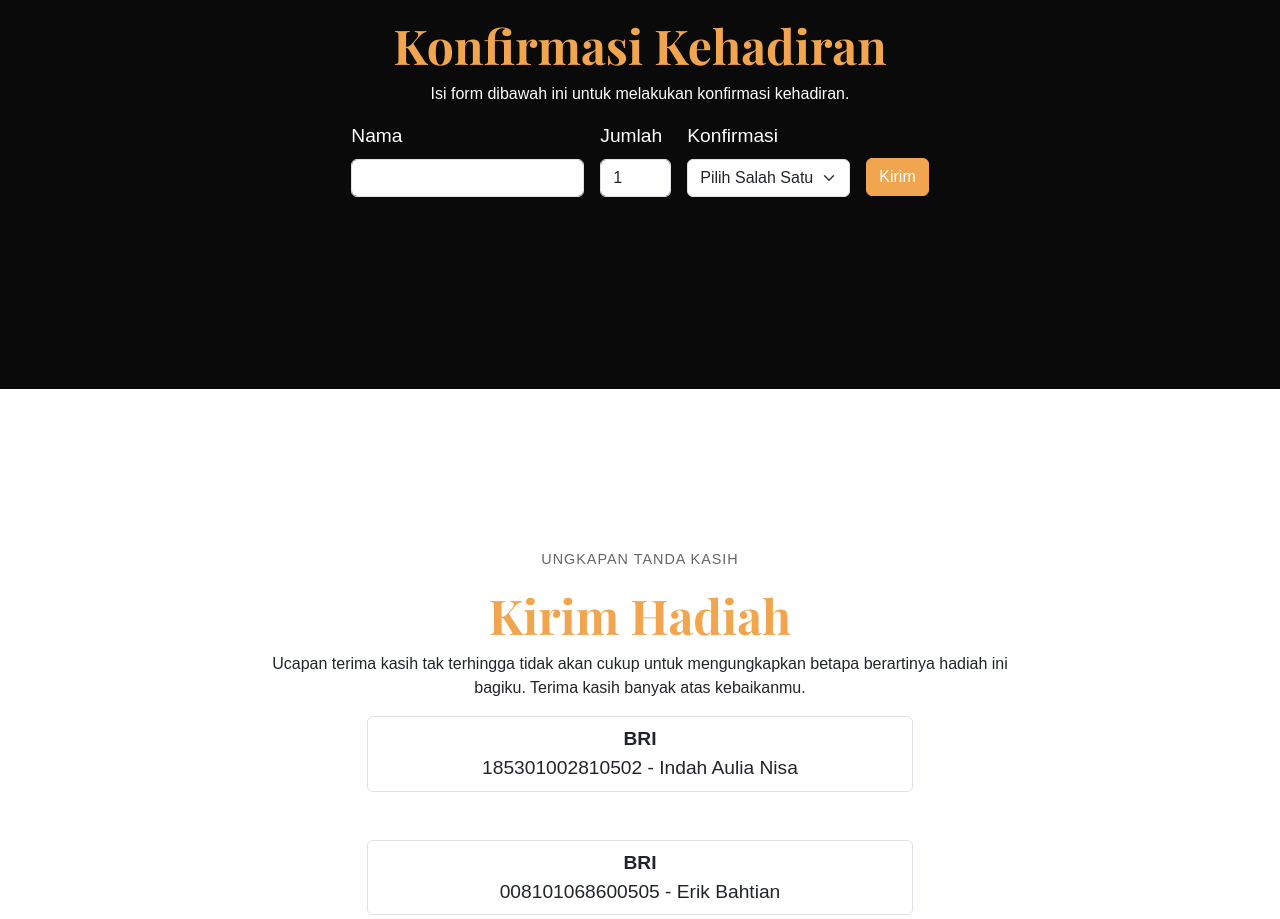
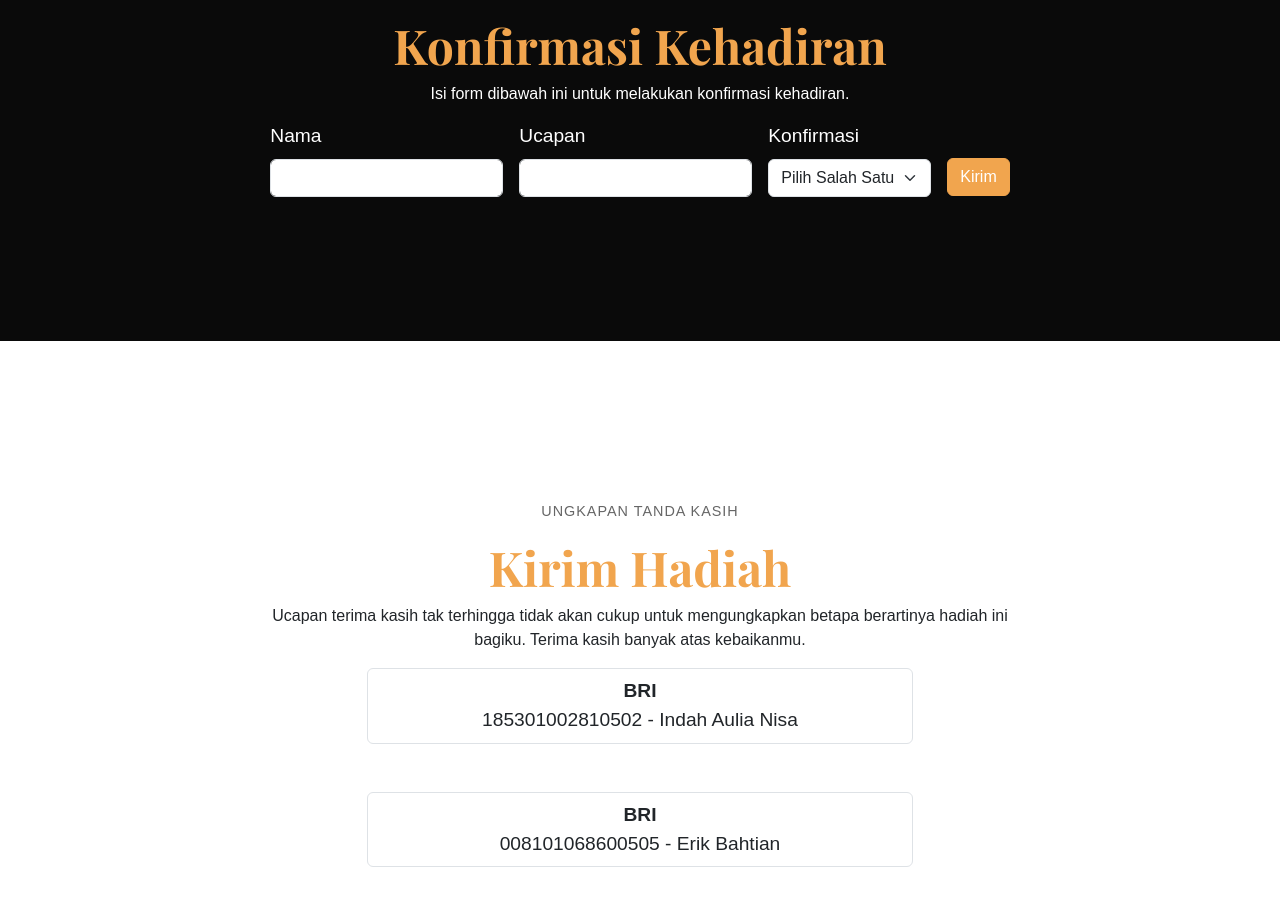
Before and after one commit to shoffanabdilah221097/Indah-wedding, a plain HTML site: page index.html in a window 1280 px wide. Shown: the part 5360-6279 px from the top of the page. Drawn offline with nearby package versions, Linux system fonts and the light colour scheme; some packages are replaced by stand-ins of ours; a script that the page names is missing; a web font is replaced by a local one.

Commit message:
remove disqus

```diff
--- a/index.html
+++ b/index.html
@@ -304,8 +304,8 @@
 
           <div class="col-12">
             <div class="mb-3">
-              <label for="jumlah" class="form-label">Jumlah</label>
-              <input type="number" class="form-control" id="jumlah" name="jumlah" min="1" max="5" length="1" value="1" />
+              <label for="jumlah" class="form-label">Ucapan</label>
+              <input type="text" class="form-control" id="ucapan" name="ucapan" />
             </div>
           </div>
 
@@ -325,7 +325,7 @@
           </div>
         </form>
 
-        <div class="row justify-content-center mt-5">
+        <!-- <div class="row justify-content-center mt-5">
           <div class="col-md-6">
             <div id="disqus_thread"></div>
             <script>
@@ -349,7 +349,7 @@
             </script>
             <noscript>Please enable JavaScript to view the <a href="https://disqus.com/?ref_noscript">comments powered by Disqus.</a></noscript>
           </div>
-        </div>
+        </div> -->
       </div>
     </section>
     <!-- Rsvp End -->
@@ -484,7 +484,6 @@
       function enableScroll() {
         window.onscroll = function () {
           rootElement.style.scrollBehavior = "smooth";
-          // localStorage.setItem("opened", "true");
           playAudio();
         };
       }
@@ -510,9 +509,6 @@
         isPlaying = !isPlaying;
       };
 
-      // if (!localStorage.getItem("opened")) {
-      //   disableScroll();
-      // }
       disableScroll();
     </script>
 
```
